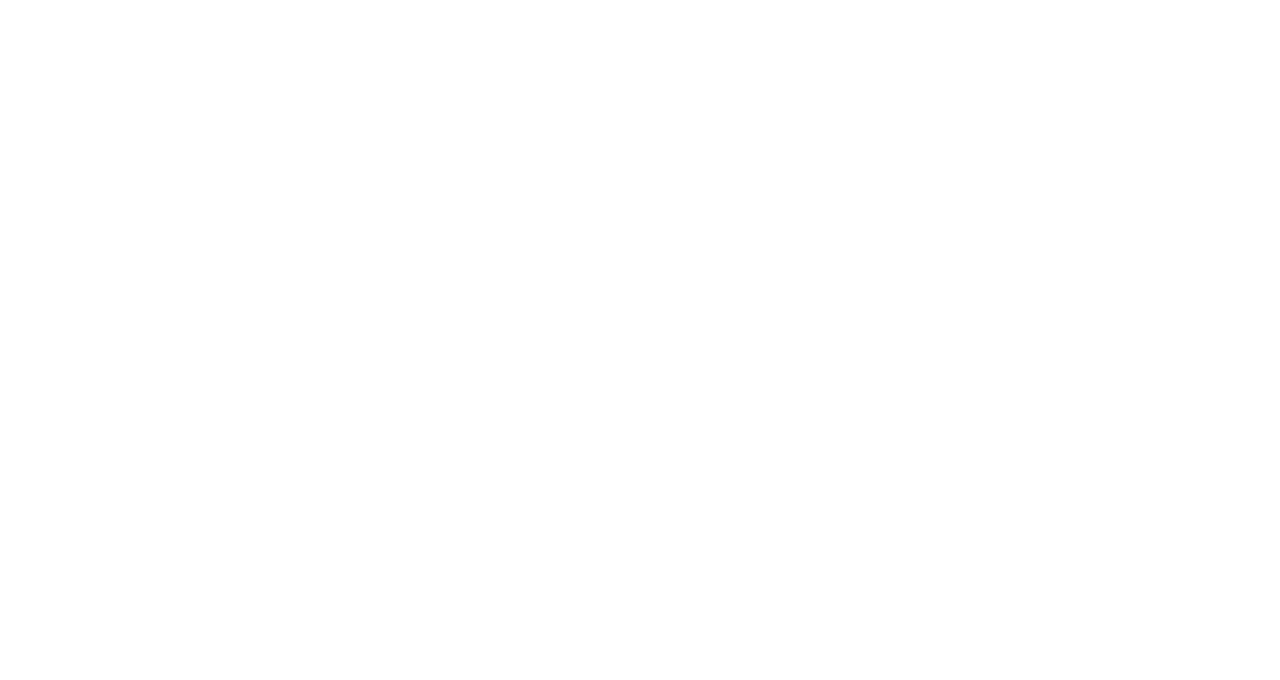
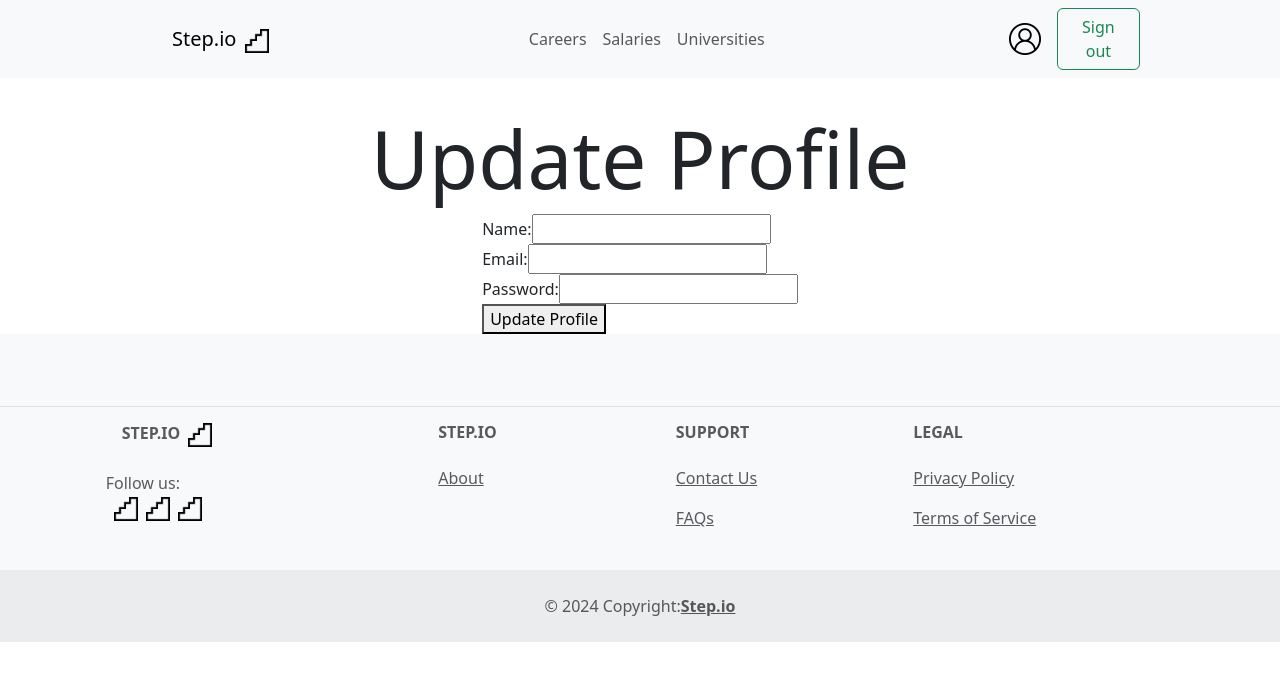
Before and after one commit to ronaldkwan93/final-assessment, a React (Vite) app in the folder client/: page /updateProfile in a window 1280 px wide. Before the commit this address had no page. Shown: the top 680 px of the page. Built offline with nearby package versions, Linux system fonts and the light colour scheme.

Commit message:
User profile & update details dynamically

```diff
--- a/client/src/App.jsx
+++ b/client/src/App.jsx
@@ -7,6 +7,7 @@ import CareerSearch from "./pages/CareerSearch";
 import SalariesSearch from "./pages/SalariesSearch";
 import Universities from "./pages/Universities";
 import UserHome from "./pages/UserHome";
+import UpdateProfile from "./pages/UpdateProfile";
 
 function App() {
   return (
@@ -20,7 +21,9 @@ function App() {
           <Route path="/salaries" element={<SalariesSearch />} />
           <Route path="/universities" element={<Universities />} />
           <Route path="/member" element={<UserHome />} />
-        </Routes>
+          <Route path="/updateProfile" element={<UpdateProfile />} />
+
+          </Routes>
       </BrowserRouter>
     </div>
   );
--- a/client/src/pages/Login.jsx
+++ b/client/src/pages/Login.jsx
@@ -17,7 +17,9 @@ const Login = () => {
       .then((result) => {
         console.log(result);
         if (result.data === "Success") {
+          console.log(result)
           localStorage.setItem('userEmail', email);
+          localStorage.setItem('userId', result.data._id);
           navigate("/member");
         } else {
           setErrors(result.data);
--- a/client/src/pages/Signup.jsx
+++ b/client/src/pages/Signup.jsx
@@ -1,13 +1,12 @@
 import React, { useState } from "react";
-import { Link, Navigate } from "react-router-dom";
+import { Link, useNavigate } from "react-router-dom";
 import axios from "axios";
-import { useNavigate } from "react-router-dom";
 import * as Yup from "yup";
 
 const Signup = () => {
-  const [name, setName] = useState();
-  const [email, setEmail] = useState();
-  const [password, setPassword] = useState();
+  const [name, setName] = useState("");
+  const [email, setEmail] = useState("");
+  const [password, setPassword] = useState("");
   const [errors, setErrors] = useState({});
   const navigate = useNavigate();
 
@@ -30,24 +29,26 @@ const Signup = () => {
           abortEarly: false,
         }
       );
-      console.log("Form Submitted", { name, email, password });
-      axios
-        .post("http://localhost:3001/register", { name, email, password })
-        .then((result) => {
-          console.log(result);
-          navigate("/login");
-        });
+
+      const response = await axios.post("http://localhost:3001/register", { name, email, password });
+
+      console.log(response.data.message);
+      navigate("/login");
     } catch (error) {
-      if (error.inner) {
+      if (error.response) {
+        // Server-side validation error
+        if (error.response.data.error) {
+          setErrors({ global: error.response.data.error });
+        }
+      } else if (error.inner) {
+        // Client-side validation error
         const newErrors = {};
-
         error.inner.forEach((err) => {
           newErrors[err.path] = err.message;
         });
-
         setErrors(newErrors);
       } else {
-        console.log(error);
+        console.error("An unexpected error occurred:", error);
       }
     }
   };
@@ -55,17 +56,14 @@ const Signup = () => {
   return (
     <div className="d-flex justify-content-center align-items-center bg-secondary vh-100">
       <div className="bg-white p-3 rounded w-50">
-        <div class="container">
-          <div class="row align-items-center">
-            <div class="col-sm d-flex justify-content-start">
+        <div className="container">
+          <div className="row align-items-center">
+            <div className="col-sm d-flex justify-content-start">
               <h2>Register</h2>
             </div>
-            <div class="col-sm d-flex justify-content-end">
-              <Link
-                to="/"
-                className="btn btn-default border bg-light rounded-0 text-decoration-none"
-              >
-                return
+            <div className="col-sm d-flex justify-content-end">
+              <Link to="/" className="btn btn-default border bg-light rounded-0 text-decoration-none">
+                Return
               </Link>
             </div>
           </div>
@@ -73,18 +71,18 @@ const Signup = () => {
 
         <form onSubmit={handleSubmit}>
           <div className="mb-3">
-            <label htmlFor="email">
+            <label htmlFor="name">
               <strong>Name</strong>
             </label>
             <input
               type="text"
               placeholder="Enter Name"
               autoComplete="off"
-              name="email"
+              name="name"
               className="form-control rounded-0"
               onChange={(e) => setName(e.target.value)}
             />
-            {errors.name && <p className="text-danger h6 ">{errors.name}</p>}
+            {errors.name && <p className="text-danger h6">{errors.name}</p>}
           </div>
           <div className="mb-3">
             <label htmlFor="email">
@@ -98,10 +96,10 @@ const Signup = () => {
               className="form-control rounded-0"
               onChange={(e) => setEmail(e.target.value)}
             />
-            {errors.email && <p className="text-danger h6 ">{errors.email}</p>}
+            {errors.email && <p className="text-danger h6">{errors.email}</p>}
           </div>
           <div className="mb-3">
-            <label htmlFor="email">
+            <label htmlFor="password">
               <strong>Password</strong>
             </label>
             <input
@@ -111,10 +109,9 @@ const Signup = () => {
               className="form-control rounded-0"
               onChange={(e) => setPassword(e.target.value)}
             />
-            {errors.password && (
-              <p className="text-danger h6 ">{errors.password}</p>
-            )}
+            {errors.password && <p className="text-danger h6">{errors.password}</p>}
           </div>
+          {errors.global && <p className="text-danger h6">{errors.global}</p>}
           <button
             type="submit"
             className="btn btn-success w-100 rounded-0 shadow p-3 mb-5 rounded-top rounded-bottom"
@@ -122,11 +119,8 @@ const Signup = () => {
             Register
           </button>
         </form>
-        <p>Already have an Account</p>
-        <Link
-          to="/login"
-          className="btn btn-default border w-100 bg-light rounded-0 text decoration-none"
-        >
+        <p>Already have an Account?</p>
+        <Link to="/login" className="btn btn-default border w-100 bg-light rounded-0 text decoration-none">
           Login
         </Link>
       </div>
--- /dev/null
+++ b/client/src/pages/UpdateProfile.jsx
@@ -0,0 +1,94 @@
+import React, { useEffect, useState } from "react";
+import Footer from "../components/Footer";
+import UserNavBar from "../components/UserNavBar";
+import axios from "axios";
+import { useNavigate } from "react-router-dom";
+
+const UpdateProfile = () => {
+  const [user, setUser] = useState(null);
+  const [name, setName] = useState("");
+  const [email, setEmail] = useState("");
+  const [password, setPassword] = useState("");
+  const navigate = useNavigate(); // Initialize the navigate function
+
+  useEffect(() => {
+    const email = localStorage.getItem('userEmail');
+    if (email) {
+      axios
+        .post("http://localhost:3001/getUser", { email })
+        .then((response) => {
+          setUser(response.data);
+          setName(response.data.name);
+          setEmail(response.data.email);
+          setPassword(response.data.password);
+        })
+        .catch((error) => {
+          console.error("There was an error fetching the user!", error);
+        });
+    }
+  }, []);
+
+  const handleUpdate = (e) => {
+    console.log('button clicked');
+    e.preventDefault();
+    const email = localStorage.getItem('userEmail'); // Retrieve email from local storage
+
+    if (!email) {
+      console.error("User email is missing");
+      return;
+    }
+
+    axios
+      .put("http://localhost:3001/updateUser", { email, name, password }) // Pass email instead of userId
+      .then((response) => {
+        console.log("Profile updated:", response.data);
+        navigate(`/member`); // Navigate to the member page or another page
+      })
+      .catch((error) => {
+        console.error("There was an error updating the profile!", error);
+      });
+  };
+
+  return (
+    <>
+      <UserNavBar />
+      <div className="d-flex flex-column align-items-center">
+        <div className="Main">
+          <h1>Update Profile</h1>
+        </div>
+        <div>
+          <form onSubmit={handleUpdate}>
+            <div>
+              <label>Name: </label>
+              <input
+                type="text"
+                value={name}
+                onChange={(e) => setName(e.target.value)}
+              />
+            </div>
+            <div>
+              <label>Email: </label>
+              <input
+                type="email"
+                value={email}
+                onChange={(e) => setEmail(e.target.value)}
+              />
+            </div>
+            <div>
+              <label>Password: </label>
+              <input
+                type="password"
+                value={password}
+                onChange={(e) => setPassword(e.target.value)}
+              />
+            </div>
+            <button type="submit">Update Profile</button>
+          </form>
+        </div>
+      </div>
+      <Footer />
+    </>
+  );
+};
+
+export default UpdateProfile;
--- a/client/src/pages/UserHome.jsx
+++ b/client/src/pages/UserHome.jsx
@@ -2,14 +2,13 @@ import React, { useEffect, useState } from "react";
 import Footer from "../components/Footer";
 import UserNavBar from "../components/UserNavBar";
 import axios from "axios";
-import { Navigate } from "react-router-dom";
+import { useNavigate } from "react-router-dom";
 
 const UserHome = () => {
   const [user, setUser] = useState(null);
+  const navigate = useNavigate(); // Initialize the navigate function
 
   useEffect(() => {
-
-
     const email = localStorage.getItem('userEmail');
     if (email) {
       axios
@@ -23,6 +22,10 @@ const UserHome = () => {
     }
   }, []);
 
+  const handleUpdateProfile = () => {
+    navigate("/updateProfile"); // Navigate to the UpdateProfile component
+  };
+
   return (
     <>
       <UserNavBar />
@@ -32,7 +35,24 @@ const UserHome = () => {
         </div>
         <div>
           {user ? (
-            <h2>{user.name}</h2>
+            <h2>Welcome back, {user.name}!</h2>
+          ) : (
+            <p>Loading user data...</p>
+          )}
+        </div>
+        <div>
+          <button onClick={handleUpdateProfile}>Change your profile</button>
+        </div>
+        <div>
+          {user ? (
+            <h2>Email: {user.email}</h2>
+          ) : (
+            <p>Loading user data...</p>
+          )}
+        </div>
+        <div>
+          {user ? (
+            <h2>Password: {user.password}</h2>
           ) : (
             <p>Loading user data...</p>
           )}
```
Also changed, not shown: 1 other file (tests, documents, lock files or other folders).
